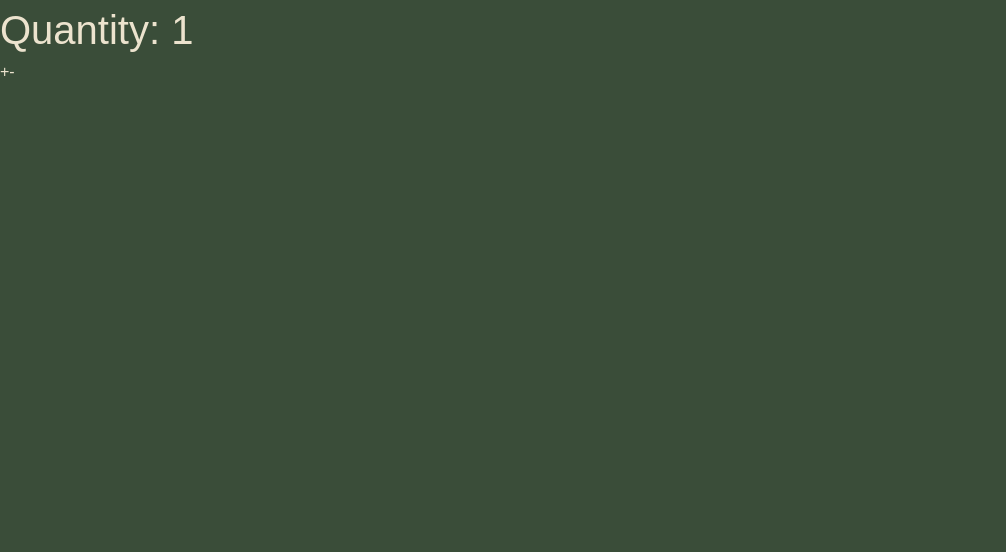
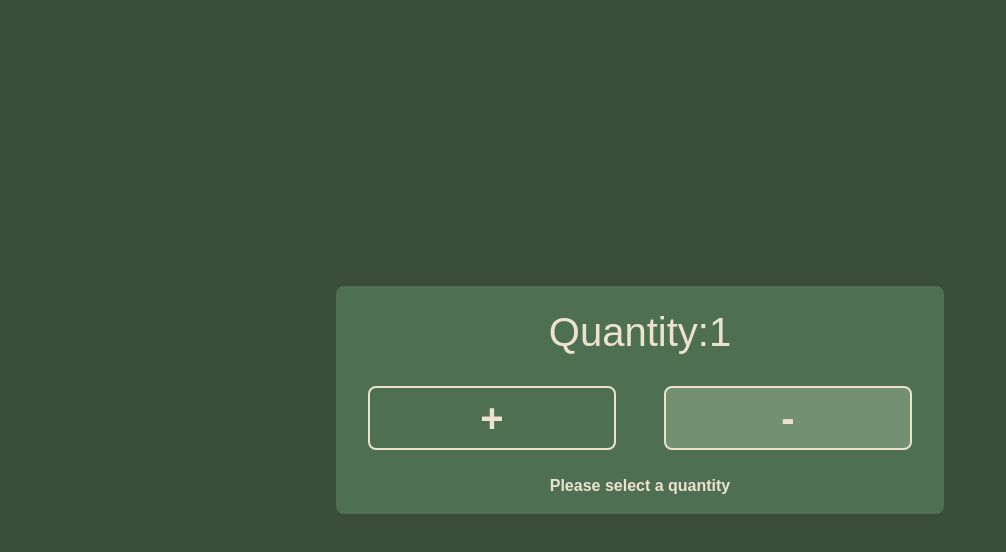
Before and after one commit to jayco01/cprg306-assignments, a Next.js app: page /week-4 in a window 1280 px wide. Shown: the top 552 px of the page, without its empty margins (0-1006 px from the left). Built offline with nearby package versions, Linux system fonts and the light colour scheme.

Commit message:
Feat: Finished Week-4 MVP
Added Error handling and Styling

```diff
--- a/app/page.js
+++ b/app/page.js
@@ -14,6 +14,10 @@ export default function Home() {
         week-3
       </Link>
 
+      <Link href="week-4" className="text-font-size-fluid-2 hover:scale-x-105">
+        week-4
+      </Link>
+
     </section>
   );
 }
--- a/app/week-4/new-item.js
+++ b/app/week-4/new-item.js
@@ -5,40 +5,82 @@ import {useState} from "react";
 export default function NewItem() {
 
   const [quantity, setQuantity] = useState(1);
+  const [hasError, setHasError] = useState(false);
+  const maxQuantity = 20;
+  const minQuantity = 1;
+
+  const btnStyle = `flex-1 font-extrabold text-font-size-fluid-2 cursor-pointer border-2 border-custom-offWhite rounded-lg m-4`;
 
   const increment = (quantity) => {
-    console.log(quantity + "test increment");
-    if (quantity <= 20) {
+    console.log(quantity + " test increment");
+    if (quantity < maxQuantity) {
       setQuantity(quantity + 1);
+      setHasError(false);
+    } else {
+      console.log(hasError + " error test");
+      setHasError(true);
     }
   }
   const decrement = (quantity) => {
-    console.log(quantity + "test decrement");
-    if (quantity >= 1) {
+    console.log(quantity + " test decrement");
+    if (quantity > minQuantity) {
       setQuantity(quantity - 1);
+      setHasError(false);
+    } else {
+      console.log(hasError + " error test");
+      setHasError(true);
     }
   }
 
+  const getQuantityWithConstraint = () => {
+    if (quantity < minQuantity) {
+      return minQuantity;
+    } else if (quantity > maxQuantity) {
+      return maxQuantity;
+    } else {
+      return quantity;
+    }
+  }
+
+
+
   return (
-    <section>
+    <section className="flex justify-center items-center flex-col gap-2 bg-custom-dark-green p-4 rounded-lg">
       <h2>
-        Quantity: <span>{quantity}</span>
+        Quantity:
+        <span>{getQuantityWithConstraint()}</span>
       </h2>
-      <div>
+      <div className="flex justify-around items-center flex-row  min-w-xl w-full gap-4">
 
         <button
-          disabled={quantity >= 20 }
+          className={`${btnStyle} ${(quantity === maxQuantity ? "bg-custom-green":"bg-transparent") } `}
+          disabled={ quantity > maxQuantity }
           onClick={() => increment(quantity)}>
           +
         </button>
 
         <button
-          disabled={ quantity <= 1 }
+          className={`${btnStyle} ${(quantity === minQuantity ? "bg-custom-green":"bg-transparent") } `}
+          disabled={ quantity < minQuantity }
           onClick={() => decrement(quantity)}>
           -
         </button>
 
       </div>
+
+      <div>
+
+        {hasError ? (
+          <p className="text-red-400 font-bold">
+            {`Quantity must be between ${minQuantity} and ${maxQuantity}`}
+          </p>
+        ) : (
+          <p className="text-custom-offWhite font-bold">
+            Please select a quantity
+          </p>
+        )}
+
+      </div>
     </section>
   )
 }
--- a/app/week-4/page.js
+++ b/app/week-4/page.js
@@ -5,6 +5,8 @@ import NewItem from "@/app/week-4/new-item";
 export default function Page() {
 
   return (
-    <NewItem/>
+    <main className="flex justify-center items-center h-screen">
+      <NewItem/>
+    </main>
   )
 }
```
